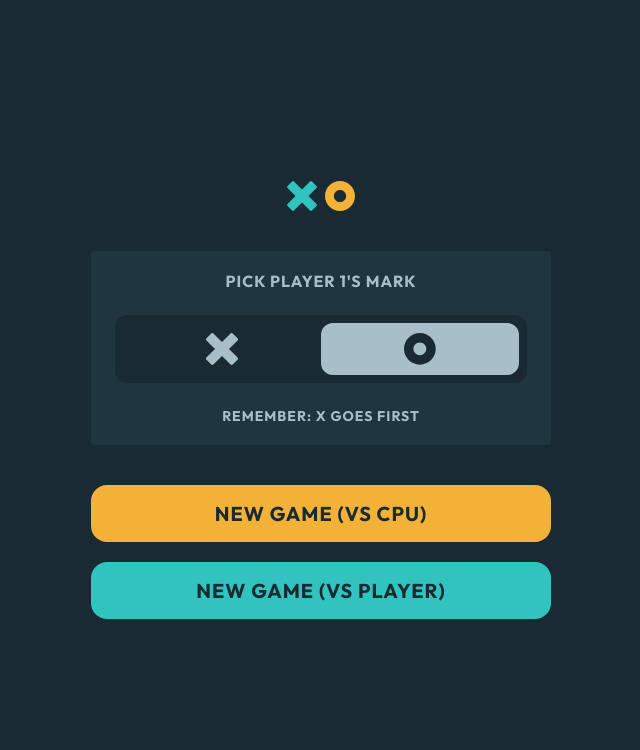
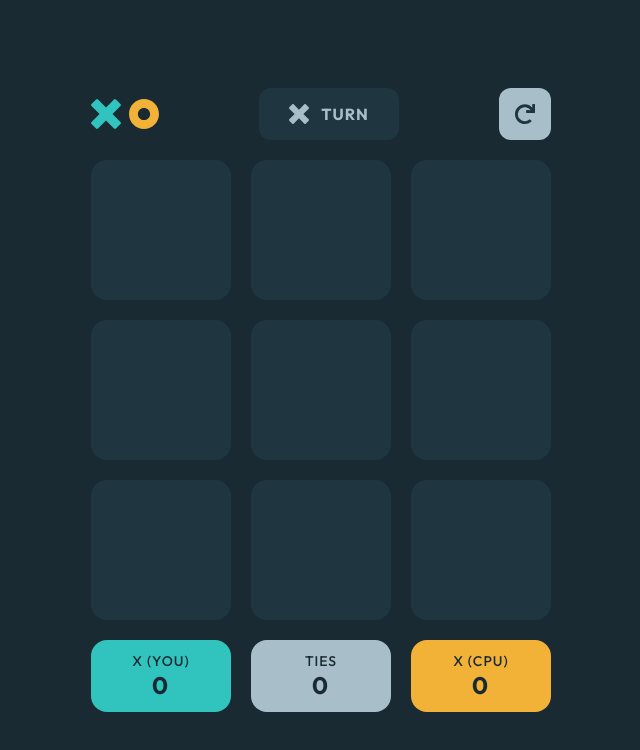
Before and after one commit to phwnganh/Tic-Tac-Toe-game-phwnganh, a React (Vite) app: page /new-game/solo in a window 1280 px wide. Shown: the top 750 px of the page, without its empty margins (319-959 px from the left). Built offline with nearby package versions, Linux system fonts and the light colour scheme.

Commit message:
feat: done ui game start

```diff
--- a/package.json
+++ b/package.json
@@ -13,6 +13,7 @@
     "@tailwindcss/vite": "^4.3.3",
     "react": "^19.2.7",
     "react-dom": "^19.2.7",
+    "react-router-dom": "^7.18.2",
     "tailwindcss": "^4.3.3"
   },
   "devDependencies": {
--- a/src/MainPage.jsx
+++ b/src/MainPage.jsx
@@ -1,12 +1,18 @@
 
-import {useState} from "react";
 import NewGameMenu from "./components/NewGameMenu.jsx";
+import {Routes, Route} from "react-router-dom";
+import MainLayout from "./layouts/MainLayout.jsx";
+import GameSolo from "./components/GameSolo.jsx";
+import GameMultiplayer from "./components/GameMultiplayer.jsx";
 const MainPage = () => {
-    const [player, setPlayer] = useState("X")
     return (
-        <div className={"bg-slate-900"}>
-            <NewGameMenu player={player} setPlayer={setPlayer} />
-        </div>
+        <Routes>
+            <Route path="/" element={<MainLayout />}>
+                <Route index element={<NewGameMenu />} />
+                <Route path="new-game/solo" element={<GameSolo />} />
+                <Route path="new-game/multiplayer" element={<GameMultiplayer />} />
+            </Route>
+        </Routes>
     );
 };
 
--- /dev/null
+++ b/src/components/GameMultiplayer.jsx
@@ -0,0 +1,11 @@
+import GameStart from "./shared/GameStart.jsx";
+
+const GameMultiplayer = () => {
+    return (
+        <>
+            <GameStart/>
+        </>
+    );
+};
+
+export default GameMultiplayer;
--- /dev/null
+++ b/src/components/GameSolo.jsx
@@ -0,0 +1,12 @@
+import GameStart from "./shared/GameStart.jsx";
+
+
+const GameSolo = () => {
+  return (
+    <>
+        <GameStart/>
+    </>
+  );
+};
+
+export default GameSolo;
--- a/src/components/NewGameMenu.jsx
+++ b/src/components/NewGameMenu.jsx
@@ -1,29 +1,66 @@
-import XIcon from '../../public/icon-x.svg'
-import OIcon from '../../public/icon-o.svg'
+import XIcon from "../../public/icon-x.svg";
+import OIcon from "../../public/icon-o.svg";
 import SwitchIcon from "./shared/SwitchIcon.jsx";
-const NewGameMenu = ({player, setPlayer}) => {
+import { useState } from "react";
+import { useNavigate } from "react-router-dom";
+const NewGameMenu = () => {
+  const [player, setPlayer] = useState("X");
+  const navigate = useNavigate();
   return (
-        <div className={"max-w-360 w-full mx-auto grid place-items-center min-h-screen"}>
     <div className={"flex flex-col gap-8 sm:gap-10 max-w-115 w-full"}>
       <div className={"flex gap-2 justify-center"}>
-                    <div className={"flex justify-center items-center w-7.5 h-7.5 shrink-0"}>
+        <div
+          className={"flex justify-center items-center w-7.5 h-7.5 shrink-0"}
+        >
           <img src={XIcon} alt="XIcon" />
         </div>
-                    <div className={"flex justify-center items-center w-7.5 h-7.5 shrink-0"}>
+        <div
+          className={"flex justify-center items-center w-7.5 h-7.5 shrink-0"}
+        >
           <img src={OIcon} alt="OIcon" />
         </div>
       </div>
-                <div className={"rounded-sm bg-slate-800 py-6 sm:py-5 px-6 flex flex-col gap-6"}>
-                    <h1 className={"uppercase text-slate-300 text-preset-4 leading-preset-4 tracking-preset-4 font-preset-4 text-center"}>Pick player 1's mark</h1>
-                    <SwitchIcon value={player} onChange={setPlayer}/>
-                    <h2 className={"uppercase text-slate-300 text-preset-5 leading-preset-5 tracking-preset-5 font-preset-5-bold text-center"}>Remember: X goes first</h2>
+      <div
+        className={
+          "rounded-sm bg-slate-800 py-6 sm:py-5 px-6 flex flex-col gap-6"
+        }
+      >
+        <h1
+          className={
+            "uppercase text-slate-300 text-preset-4 leading-preset-4 tracking-preset-4 font-preset-4 text-center"
+          }
+        >
+          Pick player 1's mark
+        </h1>
+        <SwitchIcon value={player} onChange={setPlayer} />
+        <h2
+          className={
+            "uppercase text-slate-300 text-preset-5 leading-preset-5 tracking-preset-5 font-preset-5-bold text-center"
+          }
+        >
+          Remember: X goes first
+        </h2>
       </div>
       <div className={"flex flex-col gap-4 sm:gap-5"}>
-                    <button type={"button"} className={"uppercase shadow-[0_-8px_0_0_#1012A80] py-4 rounded-2xl bg-amber-400 text-slate-900 text-preset-3 leading-preset-3 tracking-preset-3 font-preset-3"}>New Game (vs CPU)</button>
-                    <button type={"button"} className={"uppercase shadow-[0_-8px_0_0_#1012A80] py-4 rounded-2xl bg-teal-400 text-slate-900 text-preset-3 leading-preset-3 tracking-preset-3 font-preset-3"}>New Game (vs player)</button>
+        <button
+          type={"button"}
+          onClick={() => navigate(`/new-game/solo`)}
+          className={
+            "uppercase shadow-[0_-8px_0_0_#1012A80] py-4 rounded-2xl bg-amber-400 text-slate-900 text-preset-3 leading-preset-3 tracking-preset-3 font-preset-3"
+          }
+        >
+          New Game (vs CPU)
+        </button>
+        <button
+          type={"button"}
+          onClick={() => navigate("/new-game/multiplayer")}
+          className={
+            "uppercase shadow-[0_-8px_0_0_#1012A80] py-4 rounded-2xl bg-teal-400 text-slate-900 text-preset-3 leading-preset-3 tracking-preset-3 font-preset-3"
+          }
+        >
+          New Game (vs player)
+        </button>
       </div>
-            </div>
-
     </div>
   );
 };
--- /dev/null
+++ b/src/components/shared/GameStart.jsx
@@ -0,0 +1,73 @@
+import XIcon from "../../../public/icon-x.svg";
+import OIcon from "../../../public/icon-o.svg";
+import GreyXICon from "../../../public/grey-icon-x.svg";
+import ReturnICon from "../../../public/icon-restart.svg";
+const GameStart = () => {
+    return (
+        <div className={"flex flex-col gap-5 max-w-115 w-full"}>
+            <div className={"flex items-center justify-between"}>
+                <div className={"flex gap-2 justify-center"}>
+                    <div
+                        className={"flex justify-center items-center w-7.5 h-7.5 shrink-0"}
+                    >
+                        <img src={XIcon} alt="XIcon" />
+                    </div>
+                    <div
+                        className={"flex justify-center items-center w-7.5 h-7.5 shrink-0"}
+                    >
+                        <img src={OIcon} alt="OIcon" />
+                    </div>
+                </div>
+
+                <button
+                    type={"button"}
+                    className={
+                        "uppercase max-w-35 w-full flex-1 py-2.5 sm:py-4 rounded-md sm:rounded-xl bg-slate-800 flex items-center justify-center gap-3"
+                    }
+                >
+                    <div className={"flex justify-center items-center w-5 h-5 shrink-0"}>
+                        <img src={GreyXICon} alt="GreyXICon" />
+                    </div>
+                    <span
+                        className={
+                            "text-slate-300 text-preset-5 sm:text-preset-4 leading-preset-5 sm:leading-preset-4 tracking-preset-5 sm:tracking-preset-4 font-preset-4"
+                        }
+                    >
+            turn
+          </span>
+                </button>
+
+                <button type={"button"} className={"bg-slate-300 p-4 rounded-xl"}>
+                    <div className={"flex items-center justify-center w-5 h-5 shrink-0"}>
+                        <img src={ReturnICon} alt="ReturnICon" />
+                    </div>
+                </button>
+            </div>
+
+            <div className={"grid grid-cols-3 gap-5"}>
+                {Array.from({ length: 9 }, (_, index) => (
+                    <button type={"button"} key={index} className={"w-35 h-35 rounded-2xl bg-slate-800"} />
+                ))}
+            </div>
+
+            <div className={"flex gap-5 justify-between"}>
+                <div className={"max-w-35 w-full rounded-2xl bg-teal-400 py-3 flex flex-col justify-center items-center"}>
+                    <p className={"uppercase text-slate-900 text-preset-5 leading-preset-5 tracking-preset-5 font-preset-5-medium"}>X (You)</p>
+                    <span className={"text-slate-900 text-preset-2 leading-preset-2 tracking-preset-2 font-preset-2"}>0</span>
+                </div>
+
+                <div className={"max-w-35 w-full rounded-2xl bg-slate-300 py-3 flex flex-col justify-center items-center"}>
+                    <p className={"uppercase text-slate-900 text-preset-5 leading-preset-5 tracking-preset-5 font-preset-5-medium"}>Ties</p>
+                    <span className={"text-slate-900 text-preset-2 leading-preset-2 tracking-preset-2 font-preset-2"}>0</span>
+                </div>
+
+                <div className={"max-w-35 w-full rounded-2xl bg-amber-400 py-3 flex flex-col justify-center items-center"}>
+                    <p className={"uppercase text-slate-900 text-preset-5 leading-preset-5 tracking-preset-5 font-preset-5-medium"}>X (CPU)</p>
+                    <span className={"text-slate-900 text-preset-2 leading-preset-2 tracking-preset-2 font-preset-2"}>0</span>
+                </div>
+            </div>
+        </div>
+    );
+};
+
+export default GameStart;
--- /dev/null
+++ b/src/layouts/MainLayout.jsx
@@ -0,0 +1,16 @@
+import {Outlet} from 'react-router-dom'
+const MainLayout = () => {
+    return (
+        <div className={"bg-slate-900"}>
+            <div className={"max-w-360 w-full mx-auto grid place-items-center min-h-screen"}>
+                <div className={"max-w-360 w-full mx-auto grid place-items-center min-h-screen"}>
+                    <Outlet/>
+                </div>
+
+            </div>
+        </div>
+
+    );
+};
+
+export default MainLayout;
--- a/src/main.jsx
+++ b/src/main.jsx
@@ -2,9 +2,13 @@ import { StrictMode } from 'react'
 import { createRoot } from 'react-dom/client'
 import './index.css'
 import MainPage from "./MainPage.jsx";
+import {BrowserRouter} from 'react-router-dom'
 
 createRoot(document.getElementById('root')).render(
   <StrictMode>
-    <MainPage/>
+      <BrowserRouter>
+          <MainPage/>
+      </BrowserRouter>
+
   </StrictMode>,
 )
```
Also changed, not shown: 1 other file (tests, documents, lock files or other folders). Lines whose indentation alone changed are shown as unchanged.
